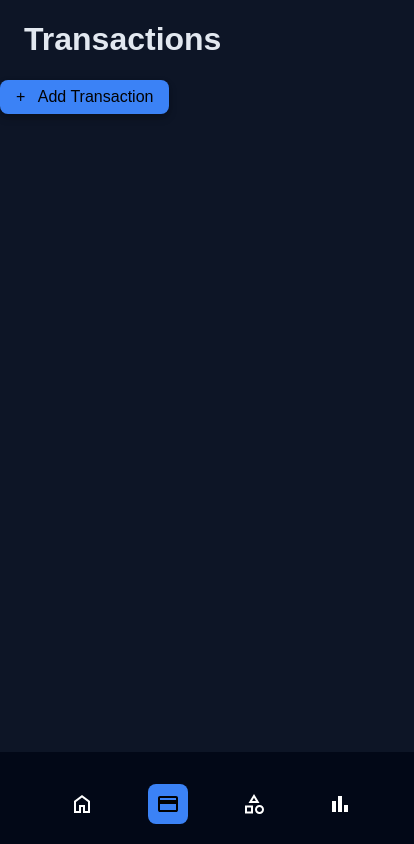
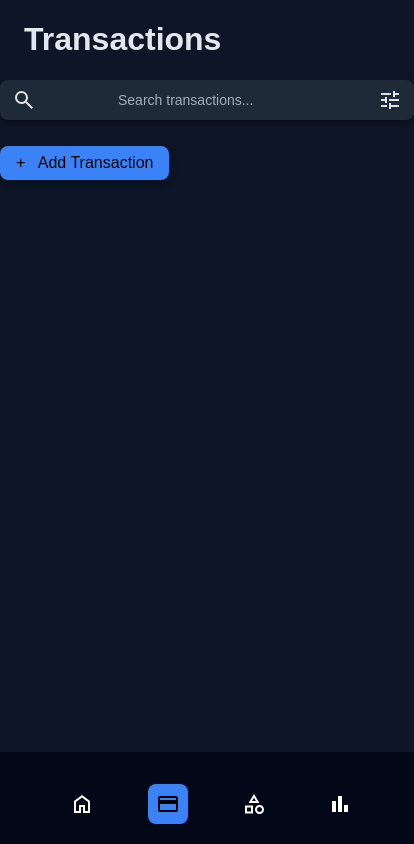
Before and after one commit to Shubhajeetgithub/Expense-tracker, a React (Vite) app in the folder frontend/: page /transactions in a window 390 px wide. Shown: the whole page, 414 px wide, since content can reach past the window. Built offline with nearby package versions, Linux system fonts and the light colour scheme.

Commit message:
Added search bar with responsiveness

```diff
--- a/frontend/src/pages/Transactions.css
+++ b/frontend/src/pages/Transactions.css
@@ -17,3 +17,60 @@
             0 3px 6px rgba(0, 0, 0, 0.15);
     }
 }
+
+.transactions-header {
+    display: flex;
+    justify-content: space-between;
+    align-items: center;
+    margin-bottom: 1rem;
+    .search-container {
+        display: flex;
+        align-items: center;
+        background-color: #1e2a38;
+        padding: 8px 12px;
+        border-radius: 8px;
+        box-shadow: 0 2px 6px rgba(0, 0, 0, 0.4);
+        width: fit-content;
+    }
+
+    .search-container input[type="text"] {
+        background-color: transparent;
+        border: none;
+        outline: none;
+        color: #e0e6ed;
+        font-size: 14px;
+        padding-left: 8px;
+        width: 180px;
+    }
+
+    .search-container input[type="text"]::placeholder {
+        color: #a0aec0;
+    }
+
+    .search-icon,
+    .filter-icon {
+        color: #a0aec0;
+        font-size: 16px;
+        cursor: pointer;
+    }
+
+    .search-icon {
+        margin-right: 6px;
+    }
+
+    .filter-icon {
+        margin-left: 10px;
+    }
+
+}
+@media(max-width: 800px) {
+    .transactions-header {
+        flex-direction: column;
+        align-items: flex-start;
+        .search-container {
+            width: 100%;
+            margin-bottom: 10px;
+            justify-content: space-between;
+        }
+    }
+}
--- a/frontend/src/pages/Transactions.tsx
+++ b/frontend/src/pages/Transactions.tsx
@@ -21,7 +21,14 @@ const Transactions : React.FC = () => {
   };
   return (
     <div>
+      <div className="transactions-header">
         <h1>Transactions</h1>
+        <div className="search-container">
+          <svg className="search-icon" xmlns="http://www.w3.org/2000/svg" height="24px" viewBox="0 -960 960 960" width="24px" fill="#e3e3e3"><path d="M784-120 532-372q-30 24-69 38t-83 14q-109 0-184.5-75.5T120-580q0-109 75.5-184.5T380-840q109 0 184.5 75.5T640-580q0 44-14 83t-38 69l252 252-56 56ZM380-400q75 0 127.5-52.5T560-580q0-75-52.5-127.5T380-760q-75 0-127.5 52.5T200-580q0 75 52.5 127.5T380-400Z"/></svg>
+          <input type="text" placeholder="Search transactions..." className="search-bar" />
+          <svg className="filter-icon" xmlns="http://www.w3.org/2000/svg" height="24px" viewBox="0 -960 960 960" width="24px" fill="#e3e3e3"><path d="M440-120v-240h80v80h320v80H520v80h-80Zm-320-80v-80h240v80H120Zm160-160v-80H120v-80h160v-80h80v240h-80Zm160-80v-80h400v80H440Zm160-160v-240h80v80h160v80H680v80h-80Zm-480-80v-80h400v80H120Z"/></svg>
+        </div>
+      </div>
         <button className="add-transaction-button" onClick={handleAddTransactionClick}>
           + &nbsp; Add Transaction
         </button>
```
